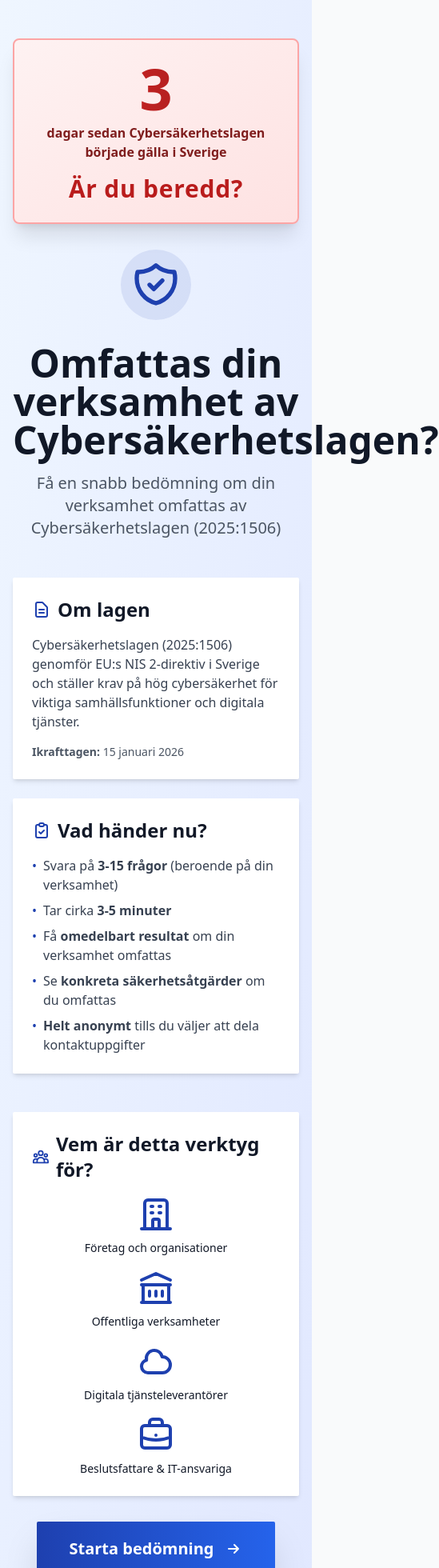
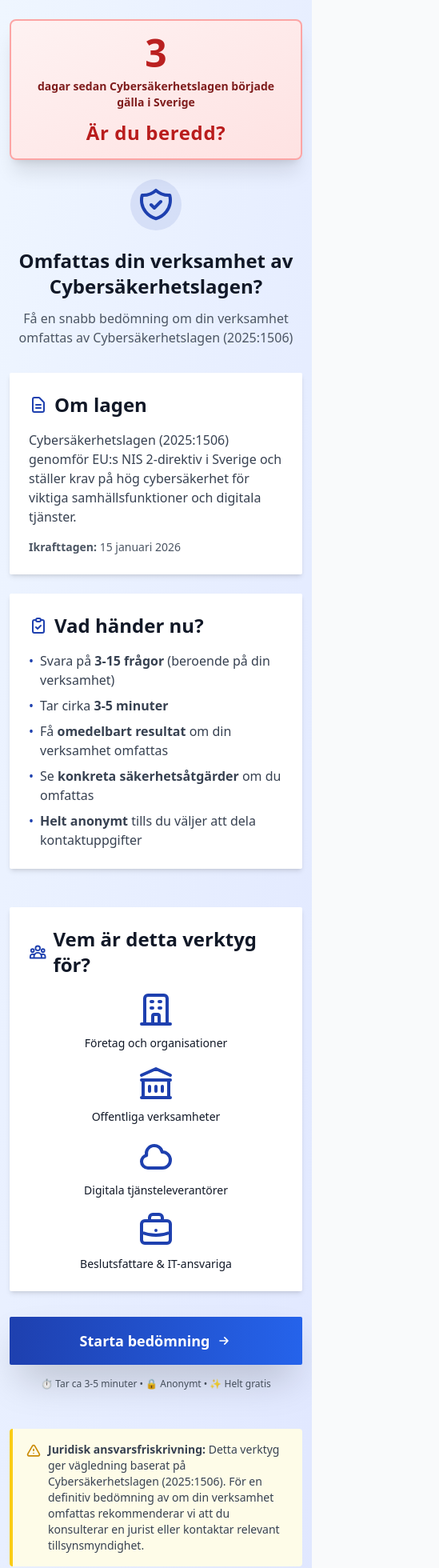
Before and after one commit to tochman/datasakerhet_q, a React (Vite) app: page / in a window 390 px wide. Shown: the top 1960 px of the page at 80% size, 549 px wide, since content can reach past the window. Built offline with nearby package versions, Linux system fonts and the light colour scheme; no server answers.

Commit message:
Optimize for mobile: prevent horizontal scroll, adaptive text sizes, better spacing

```diff
--- a/src/components/QuestionSection.jsx
+++ b/src/components/QuestionSection.jsx
@@ -47,16 +47,16 @@ export default function QuestionSection({
     }
 
     return (
-      <div className="mb-8 animate-scale-in">
-        <label className="block text-xl sm:text-2xl font-bold text-gray-900 mb-4">
+      <div className="mb-6 sm:mb-8 animate-scale-in">
+        <label className="block text-lg sm:text-xl lg:text-2xl font-bold text-gray-900 mb-3 sm:mb-4">
           {question}
         </label>
         {renderHelpContent()}
-        <div className="space-y-3">
+        <div className="space-y-2 sm:space-y-3">
           {options.map((option) => (
             <label
               key={option}
-              className={`flex items-start p-5 border-2 rounded-lg cursor-pointer transition-all transform hover:scale-102 ${
+              className={`flex items-start p-3 sm:p-5 border-2 rounded-lg cursor-pointer transition-all transform hover:scale-102 ${
                 selectedServices.includes(option)
                   ? 'border-primary bg-blue-50 shadow-md'
                   : 'border-gray-300 hover:border-primary hover:bg-gray-50 bg-white'
@@ -66,9 +66,9 @@ export default function QuestionSection({
                 type="checkbox"
                 checked={selectedServices.includes(option)}
                 onChange={() => handleCheckboxChange(option)}
-                className="mt-1 h-5 w-5 text-primary focus:ring-2 focus:ring-primary rounded"
+                className="mt-1 h-4 w-4 sm:h-5 sm:w-5 text-primary focus:ring-2 focus:ring-primary rounded flex-shrink-0"
               />
-              <span className={`ml-4 text-base ${selectedServices.includes(option) ? 'font-semibold text-gray-900' : 'text-gray-700'}`}>{option}</span>
+              <span className={`ml-3 sm:ml-4 text-sm sm:text-base ${selectedServices.includes(option) ? 'font-semibold text-gray-900' : 'text-gray-700'}`}>{option}</span>
             </label>
           ))}
         </div>
@@ -86,16 +86,16 @@ export default function QuestionSection({
       ]
 
   return (
-    <div className="mb-8 animate-scale-in">
-      <label className="block text-xl sm:text-2xl font-bold text-gray-900 mb-4">
+    <div className="mb-6 sm:mb-8 animate-scale-in">
+      <label className="block text-lg sm:text-xl lg:text-2xl font-bold text-gray-900 mb-3 sm:mb-4">
         {question}
       </label>
       {renderHelpContent()}
-      <div className="grid grid-cols-1 sm:grid-cols-3 gap-4">
+      <div className="grid grid-cols-1 sm:grid-cols-3 gap-3 sm:gap-4">
         {radioOptions.map((option) => (
           <label
             key={option.value}
-            className={`flex items-center justify-center p-5 border-2 rounded-lg cursor-pointer transition-all transform hover:scale-105 active:scale-95 ${
+            className={`flex items-center justify-center p-4 sm:p-5 border-2 rounded-lg cursor-pointer transition-all transform hover:scale-105 active:scale-95 ${
               value === option.value
                 ? 'border-primary bg-gradient-to-br from-primary to-blue-600 text-white font-bold shadow-lg'
                 : 'border-gray-300 hover:border-primary hover:bg-blue-50 hover:shadow-md bg-white'
--- a/src/components/QuestionnaireForm.jsx
+++ b/src/components/QuestionnaireForm.jsx
@@ -647,14 +647,14 @@ export default function QuestionnaireForm() {
   const showSectionTitle = !previousQuestion || previousQuestion.section !== currentSection;
 
   return (
-    <div className="min-h-screen bg-gray-50 py-8 px-4 sm:px-6 lg:px-8">
+    <div className="min-h-screen bg-gray-50 py-4 sm:py-8 px-3 sm:px-6 lg:px-8">
       <div className="max-w-4xl mx-auto">
         {/* Header */}
-        <div className="text-center mb-8">
-          <h1 className="text-4xl font-bold text-gray-900 mb-4">
+        <div className="text-center mb-6 sm:mb-8">
+          <h1 className="text-2xl sm:text-3xl lg:text-4xl font-bold text-gray-900 mb-2 sm:mb-4">
             Cybersäkerhetslagen (2025:1506)
           </h1>
-          <p className="text-lg text-gray-600">
+          <p className="text-base sm:text-lg text-gray-600">
             Bedömning av din verksamhet
           </p>
         </div>
@@ -682,18 +682,18 @@ export default function QuestionnaireForm() {
         </div>
 
         {/* Progress indicator */}
-        <div className="mb-8">
+        <div className="mb-6 sm:mb-8">
           <div className="flex items-center justify-between mb-2">
-            <span className="text-sm font-medium text-gray-700">
+            <span className="text-xs sm:text-sm font-medium text-gray-700">
               Fråga {currentQuestionIndex + 1} av {visibleQuestions.length}
             </span>
-            <span className="text-sm font-medium text-primary">
+            <span className="text-xs sm:text-sm font-medium text-primary">
               {Math.round(((currentQuestionIndex + 1) / visibleQuestions.length) * 100)}% klart
             </span>
           </div>
-          <div className="w-full bg-gray-200 rounded-full h-2.5 overflow-hidden">
+          <div className="w-full bg-gray-200 rounded-full h-2 sm:h-2.5 overflow-hidden">
             <div
-              className="bg-gradient-to-r from-primary to-blue-600 h-2.5 rounded-full transition-all duration-500 ease-out"
+              className="bg-gradient-to-r from-primary to-blue-600 h-2 sm:h-2.5 rounded-full transition-all duration-500 ease-out"
               style={{ width: `${((currentQuestionIndex + 1) / visibleQuestions.length) * 100}%` }}
             ></div>
           </div>
@@ -701,7 +701,7 @@ export default function QuestionnaireForm() {
 
         {/* Formulärkort */}
         {currentQuestion && (
-          <div className="bg-white rounded-sm shadow-lg p-6 sm:p-8 mb-6 transition-all duration-300 transform hover:shadow-xl"
+          <div className="bg-white rounded-sm shadow-lg p-4 sm:p-6 lg:p-8 mb-4 sm:mb-6 transition-all duration-300 transform hover:shadow-xl"
             key={currentQuestion.id}
           >
             {/* Section title om ny sektion */}
@@ -727,23 +727,24 @@ export default function QuestionnaireForm() {
         )}
 
         {/* Navigeringsknappar */}
-        <div className="flex justify-between items-center gap-4">
+        <div className="flex justify-between items-center gap-2 sm:gap-4">
           <button
             onClick={handlePrevious}
             disabled={currentQuestionIndex === 0}
-            className="flex items-center gap-2 px-6 py-3 bg-gray-200 hover:bg-gray-300 text-gray-800 font-semibold rounded-sm transition-all disabled:opacity-30 disabled:cursor-not-allowed transform hover:scale-105 active:scale-95"
+            className="flex items-center gap-1 sm:gap-2 px-3 sm:px-6 py-2.5 sm:py-3 bg-gray-200 hover:bg-gray-300 text-gray-800 text-sm sm:text-base font-semibold rounded-sm transition-all disabled:opacity-30 disabled:cursor-not-allowed transform hover:scale-105 active:scale-95"
             aria-label="Föregående fråga"
           >
-            <svg className="w-5 h-5" fill="none" stroke="currentColor" viewBox="0 0 24 24">
+            <svg className="w-4 h-4 sm:w-5 sm:h-5" fill="none" stroke="currentColor" viewBox="0 0 24 24">
               <path strokeLinecap="round" strokeLinejoin="round" strokeWidth={2} d="M15 19l-7-7 7-7" />
             </svg>
-            Föregående
+            <span className="hidden sm:inline">Föregående</span>
+            <span className="sm:hidden">Förra</span>
           </button>
 
           <button
             onClick={handleNext}
             disabled={!isCurrentQuestionAnswered() || loading}
-            className="flex items-center gap-2 px-8 py-3 bg-gradient-to-r from-primary to-blue-600 hover:from-primary-dark hover:to-blue-700 text-white font-semibold rounded-sm transition-all disabled:opacity-50 disabled:cursor-not-allowed transform hover:scale-105 active:scale-95 shadow-md hover:shadow-lg"
+            className="flex items-center gap-1 sm:gap-2 px-4 sm:px-8 py-2.5 sm:py-3 bg-gradient-to-r from-primary to-blue-600 hover:from-primary-dark hover:to-blue-700 text-white text-sm sm:text-base font-semibold rounded-sm transition-all disabled:opacity-50 disabled:cursor-not-allowed transform hover:scale-105 active:scale-95 shadow-md hover:shadow-lg flex-1 sm:flex-initial justify-center"
             aria-label={currentQuestionIndex === visibleQuestions.length - 1 ? "Slutför bedömning" : "Nästa fråga"}
           >
             {loading ? (
--- a/src/components/ResultsSummary.jsx
+++ b/src/components/ResultsSummary.jsx
@@ -56,19 +56,19 @@ export default function ResultsSummary({ assessment, answers, onShowContactForm
   }
 
   return (
-    <div className="max-w-4xl mx-auto animate-fade-in">
-      <div className={`border-4 rounded-sm p-8 mb-8 transition-all duration-300 ${getResultColor(assessment.result)}`}>
+    <div className="max-w-4xl mx-auto animate-fade-in px-3 sm:px-0">
+      <div className={`border-4 rounded-sm p-6 sm:p-8 mb-6 sm:mb-8 transition-all duration-300 ${getResultColor(assessment.result)}`}>
         <div className="flex flex-col items-center text-center">
-          <div className="mb-4 animate-bounce-once">
+          <div className="mb-3 sm:mb-4 animate-bounce-once">
             {getResultIcon(assessment.result)}
           </div>
-          <h2 className="text-3xl sm:text-4xl font-bold mb-4">
+          <h2 className="text-2xl sm:text-3xl lg:text-4xl font-bold mb-3 sm:mb-4">
             Bedömning av er verksamhet
           </h2>
-          <p className="text-xl sm:text-2xl font-semibold mb-3">
+          <p className="text-lg sm:text-xl lg:text-2xl font-semibold mb-2 sm:mb-3">
             {assessment.message}
           </p>
-          <p className="text-base sm:text-lg text-gray-700">
+          <p className="text-sm sm:text-base lg:text-lg text-gray-700">
             {assessment.details}
           </p>
         </div>
--- a/src/components/WelcomeScreen.jsx
+++ b/src/components/WelcomeScreen.jsx
@@ -13,34 +13,34 @@ export default function WelcomeScreen({ onStart }) {
   }, []);
 
   return (
-    <div className="min-h-screen bg-gradient-to-br from-blue-50 to-indigo-100 py-12 px-4 sm:px-6 lg:px-8">
+    <div className="min-h-screen bg-gradient-to-br from-blue-50 to-indigo-100 py-6 sm:py-12 px-3 sm:px-6 lg:px-8">
       <div className="max-w-4xl mx-auto">
         {/* Counter Section */}
-        <div className="text-center mb-8 animate-fade-in">
-          <div className="inline-block bg-gradient-to-br from-red-50 to-red-100 border-2 border-red-300 rounded-lg px-8 py-6 shadow-xl hover:shadow-2xl transition-all transform hover:scale-105">
-            <div className="text-7xl sm:text-8xl font-bold bg-gradient-to-r from-red-600 to-red-800 bg-clip-text text-transparent mb-2 animate-bounce-once">
+        <div className="text-center mb-6 sm:mb-8 animate-fade-in">
+          <div className="inline-block bg-gradient-to-br from-red-50 to-red-100 border-2 border-red-300 rounded-lg px-4 sm:px-8 py-4 sm:py-6 shadow-xl hover:shadow-2xl transition-all transform hover:scale-105">
+            <div className="text-5xl sm:text-7xl lg:text-8xl font-bold bg-gradient-to-r from-red-600 to-red-800 bg-clip-text text-transparent mb-2 animate-bounce-once">
               {daysSinceLaw}
             </div>
-            <div className="text-base sm:text-lg font-semibold text-red-900 mb-1 max-w-md">
+            <div className="text-sm sm:text-base lg:text-lg font-semibold text-red-900 mb-1 max-w-md px-2">
               dagar sedan Cybersäkerhetslagen började gälla i Sverige
             </div>
-            <div className="text-3xl sm:text-4xl font-bold text-red-700 mt-4 tracking-wide">
+            <div className="text-2xl sm:text-3xl lg:text-4xl font-bold text-red-700 mt-3 sm:mt-4 tracking-wide">
               Är du beredd?
             </div>
           </div>
         </div>
 
         {/* Hero Section */}
-        <div className="text-center mb-12">
-          <div className="inline-block p-3 bg-primary/10 rounded-full mb-6">
-            <svg className="w-16 h-16 text-primary" fill="none" stroke="currentColor" viewBox="0 0 24 24">
+        <div className="text-center mb-8 sm:mb-12">
+          <div className="inline-block p-2 sm:p-3 bg-primary/10 rounded-full mb-4 sm:mb-6">
+            <svg className="w-12 h-12 sm:w-16 sm:h-16 text-primary" fill="none" stroke="currentColor" viewBox="0 0 24 24">
               <path strokeLinecap="round" strokeLinejoin="round" strokeWidth={2} d="M9 12l2 2 4-4m5.618-4.016A11.955 11.955 0 0112 2.944a11.955 11.955 0 01-8.618 3.04A12.02 12.02 0 003 9c0 5.591 3.824 10.29 9 11.622 5.176-1.332 9-6.03 9-11.622 0-1.042-.133-2.052-.382-3.016z" />
             </svg>
           </div>
-          <h1 className="text-5xl font-bold text-gray-900 mb-4">
-            Omfattas din verksamhet av<br />Cybersäkerhetslagen?
+          <h1 className="text-2xl sm:text-4xl lg:text-5xl font-bold text-gray-900 mb-3 sm:mb-4 px-2">
+            Omfattas din verksamhet av<br className="hidden sm:inline" /><span className="sm:hidden"> </span>Cybersäkerhetslagen?
           </h1>
-          <p className="text-xl text-gray-600 max-w-2xl mx-auto">
+          <p className="text-base sm:text-xl text-gray-600 max-w-2xl mx-auto px-2">
             Få en snabb bedömning om din verksamhet omfattas av Cybersäkerhetslagen (2025:1506)
           </p>
         </div>
@@ -145,15 +145,15 @@ export default function WelcomeScreen({ onStart }) {
         <div className="text-center animate-fade-in">
           <button
             onClick={onStart}
-            className="inline-flex items-center gap-3 px-10 py-5 bg-gradient-to-r from-primary to-blue-600 hover:from-primary-dark hover:to-blue-700 text-white text-xl font-bold rounded-sm shadow-2xl transition-all transform hover:scale-110 active:scale-95 hover:shadow-3xl"
+            className="inline-flex items-center gap-2 sm:gap-3 px-6 sm:px-10 py-4 sm:py-5 bg-gradient-to-r from-primary to-blue-600 hover:from-primary-dark hover:to-blue-700 text-white text-lg sm:text-xl font-bold rounded-sm shadow-2xl transition-all transform hover:scale-110 active:scale-95 hover:shadow-3xl w-full sm:w-auto justify-center"
             aria-label="Starta bedömning av Cybersäkerhetslagen"
           >
             Starta bedömning
-            <svg className="w-6 h-6" fill="none" stroke="currentColor" viewBox="0 0 24 24">
+            <svg className="w-5 h-5 sm:w-6 sm:h-6" fill="none" stroke="currentColor" viewBox="0 0 24 24">
               <path strokeLinecap="round" strokeLinejoin="round" strokeWidth={2} d="M13 7l5 5m0 0l-5 5m5-5H6" />
             </svg>
           </button>
-          <p className="mt-5 text-sm text-gray-600 font-medium">
+          <p className="mt-4 sm:mt-5 text-xs sm:text-sm text-gray-600 font-medium px-2">
             ⏱️ Tar ca 3-5 minuter • 🔒 Anonymt • ✨ Helt gratis
           </p>
         </div>
--- a/src/index.css
+++ b/src/index.css
@@ -1,6 +1,18 @@
 @tailwind base;
 @tailwind components;
 @tailwind utilities;
+
+@layer base {
+  /* Prevent horizontal scroll on mobile */
+  html, body {
+    @apply overflow-x-hidden;
+    max-width: 100vw;
+  }
+
+  body {
+    @apply bg-gray-50 text-gray-900;
+  }
+}
 
 @layer utilities {
   /* Fade in animation */
@@ -48,10 +60,6 @@
   .animate-scale-in {
     animation: scaleIn 0.3s ease-out;
   }
-}
-
-body {
-  @apply bg-gray-50 text-gray-900;
 }
 
 /* Förbättrad styling för expanderbara sektioner */
```
